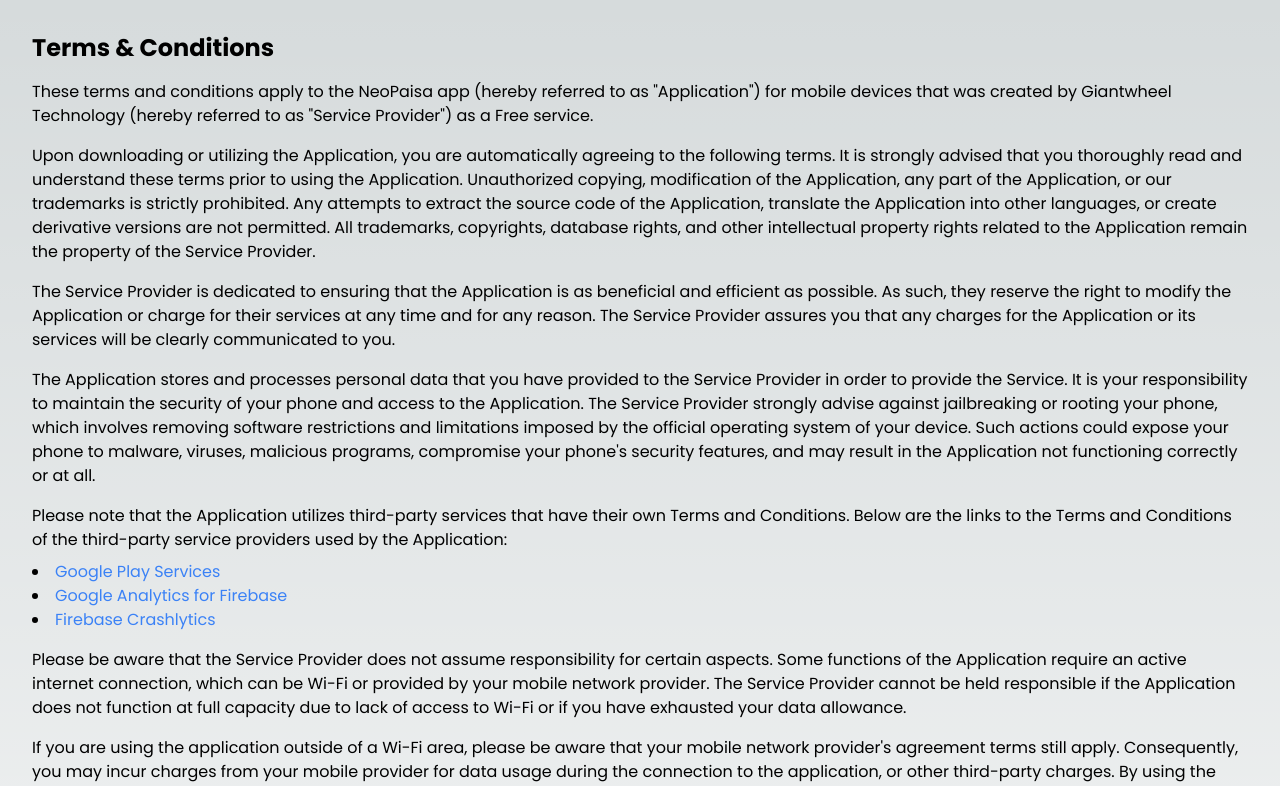
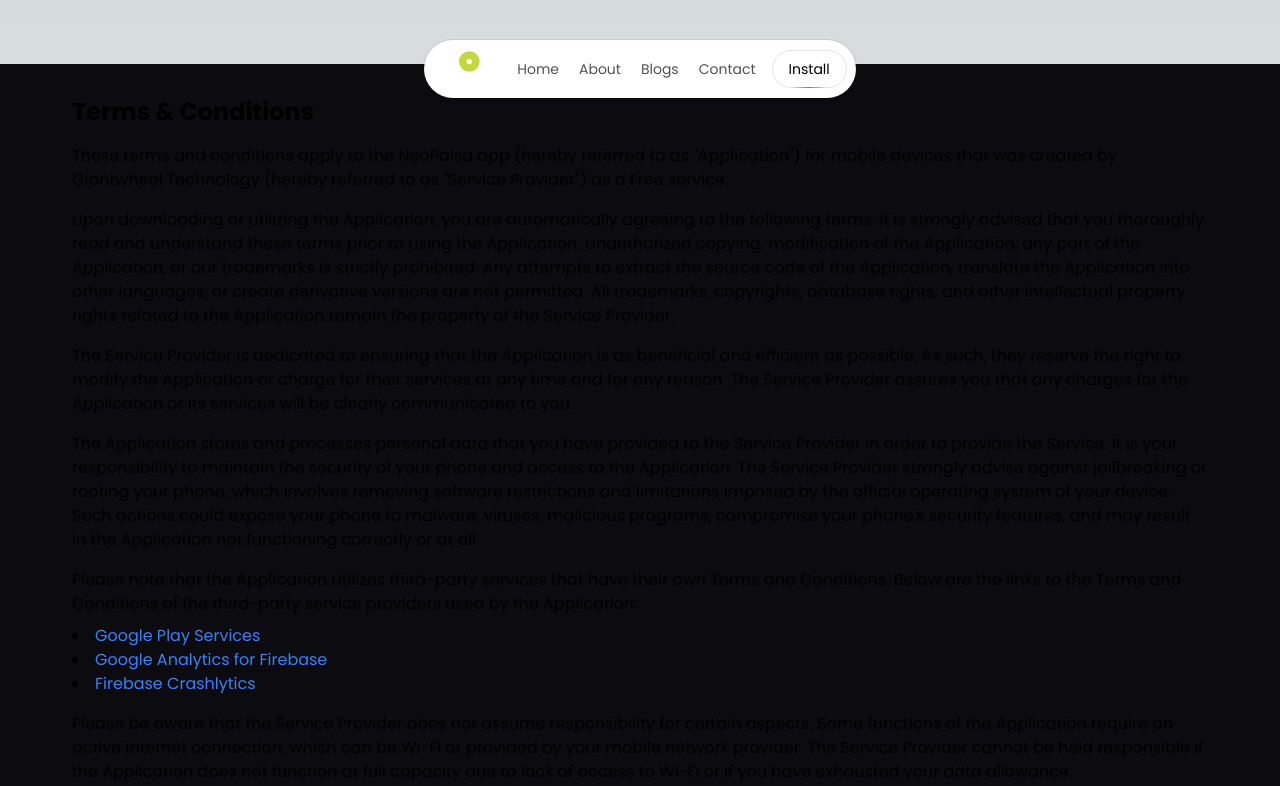
Before and after one commit to shubhcode12/neopaisa-web-nextjs, a Next.js app: page /terms in a window 1280 px wide. Shown: the top 786 px of the page. Built offline with nearby package versions, Linux system fonts and the light colour scheme.

Commit message:
add navbar

```diff
--- a/src/app/terms/page.tsx
+++ b/src/app/terms/page.tsx
@@ -1,8 +1,12 @@
 // components/TermsAndConditions.js
 import React from "react";
+import { Navbar } from "../components/NavBar";
+import navItems from "../utils/NavItems";
 
 const TermsAndConditions = () => {
   return (
+    <main className="relative bg-[#0c0c10] my-16 flex justify-center items-center flex-col overflow-hidden mx-auto sm:px-10">
+    <Navbar navItems={navItems} className="custom-classname" />
     <div className="p-4 md:p-8 text-white-900">
       <h1 className="text-2xl font-bold mb-4">Terms &amp; Conditions</h1>
       <p>
@@ -159,6 +163,7 @@
 
       <hr className="my-6" />
     </div>
+    </main>
   );
 };
 
```
